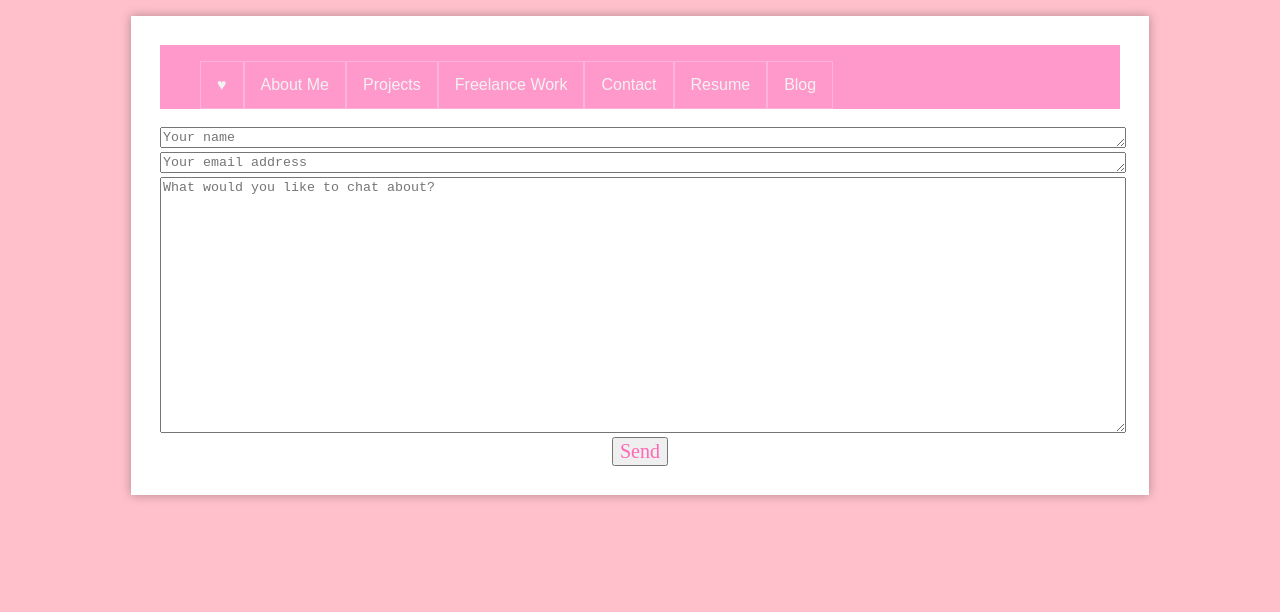
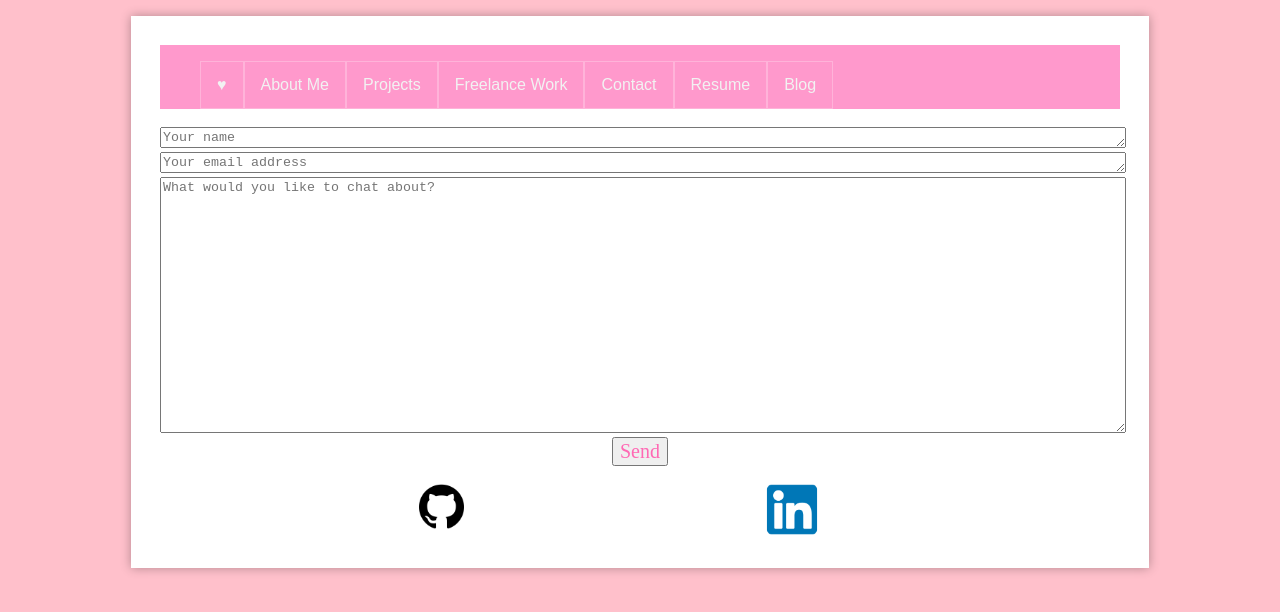
Before and after one commit to saleman25/portfolio, a React (Create React App) app: page /contact in a window 1280 px wide. Shown: the top 612 px of the page. Built offline with nearby package versions, Linux system fonts and the light colour scheme.

Commit message:
finished the badges

```diff
--- a/src/App.css
+++ b/src/App.css
@@ -164,3 +164,13 @@ h4 + ul {
     width: 100%;
     display: flex;
 }
+
+.git {
+  width: 15%;
+  margin-left: 45px;
+  float: right;
+
+}
+.link {
+  width: 15%;
+}
--- a/src/components/Badges.js
+++ b/src/components/Badges.js
@@ -7,10 +7,10 @@ function Badges() {
         <div>
             <div class='badges'>
                 <a href="https://github.com/saleman25">
-                    <img src={git} />
+                    <img src={git} class="git" />
                 </a>
                 <a href="https://www.linkedin.com/in/samantha-aleman-b83306b5/">
-                    <img src={linked} />
+                    <img src={linked} class="link" />
                 </a>
 
             </div>
--- a/src/components/Contact.js
+++ b/src/components/Contact.js
@@ -3,7 +3,9 @@ import '../App.css';
 import * as emailjs from "emailjs-com";
 import { toast } from 'react-toastify';
 import{ init } from 'emailjs-com';
+import Badges from './Badges.js';
 init("user_9aQ988aPuDujNfLP91Wf4");
+
 
 
 const userId = 'user_9aQ988aPuDujNfLP91Wf4'
@@ -114,6 +116,8 @@ export default class Contact extends Component {
                 onClick={this.sendMessage.bind(this)}
               />
             </form>
+            <br></br>
+                <Badges></Badges>
           </div>
         );
       };
```
